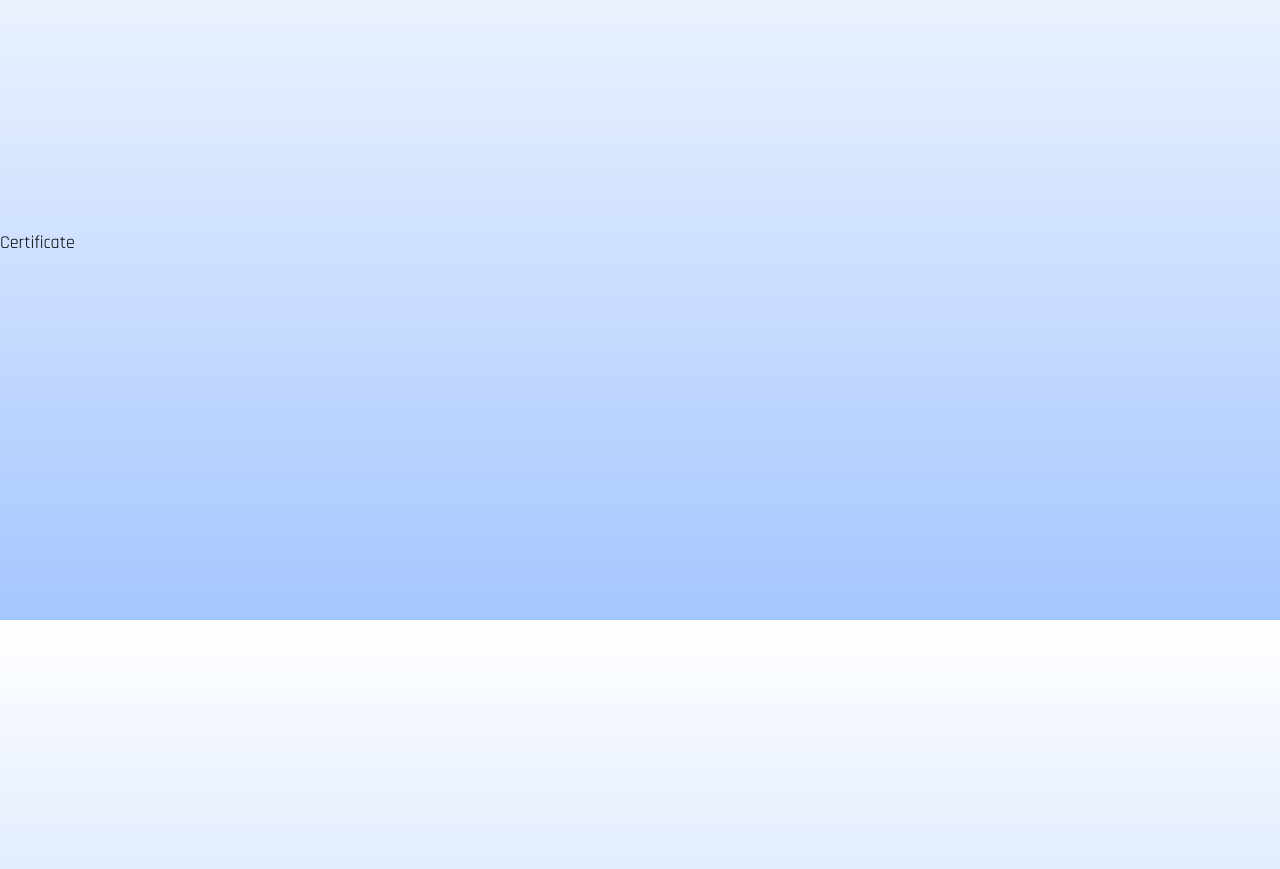
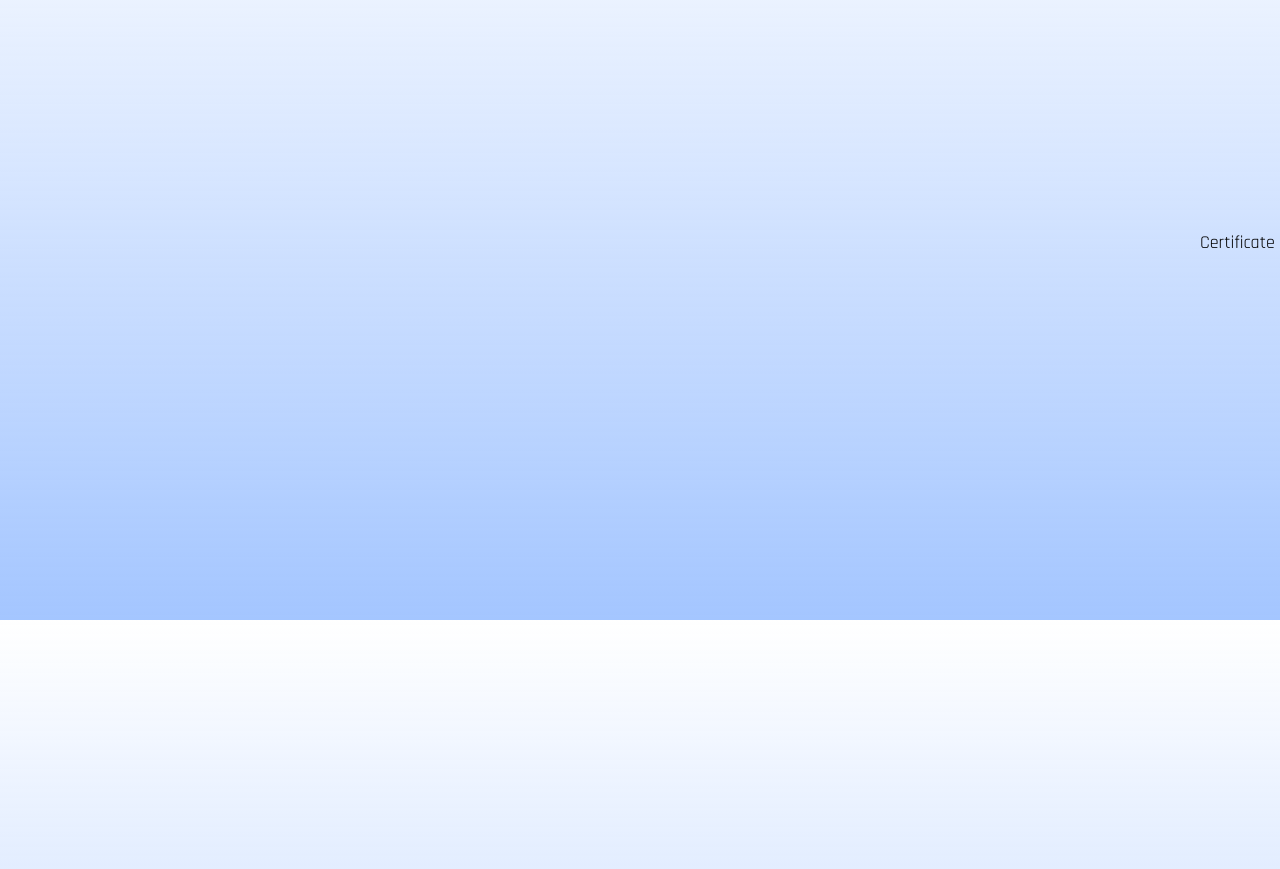
Before and after one commit to chankxow/chankxowPortfolio, a React (Create React App) app: page / in a window 1280 px wide. Shown: the part 3380-4249 px from the top of the page. Built offline with nearby package versions, Linux system fonts and the light colour scheme; the HTML template or start-up script is replaced by a standard one; a web font is replaced by a local one.

Commit message:
Update Certificate.js

```diff
--- a/src/components/Certificate.js
+++ b/src/components/Certificate.js
@@ -1,7 +1,13 @@
-import React from 'react';
-
+import React from "react";
+import { motion } from "framer-motion";
+import { fadeIn } from "../variants";
 const Certificate = () => {
-  return <div id='certificate' className='section text-black'>Certificate</div>;
+  return (
+    <div id="certificate" className="section text-black">
+    <div className="container"></div>
+      Certificate
+    </div>
+  );
 };
 
 export default Certificate;
```
